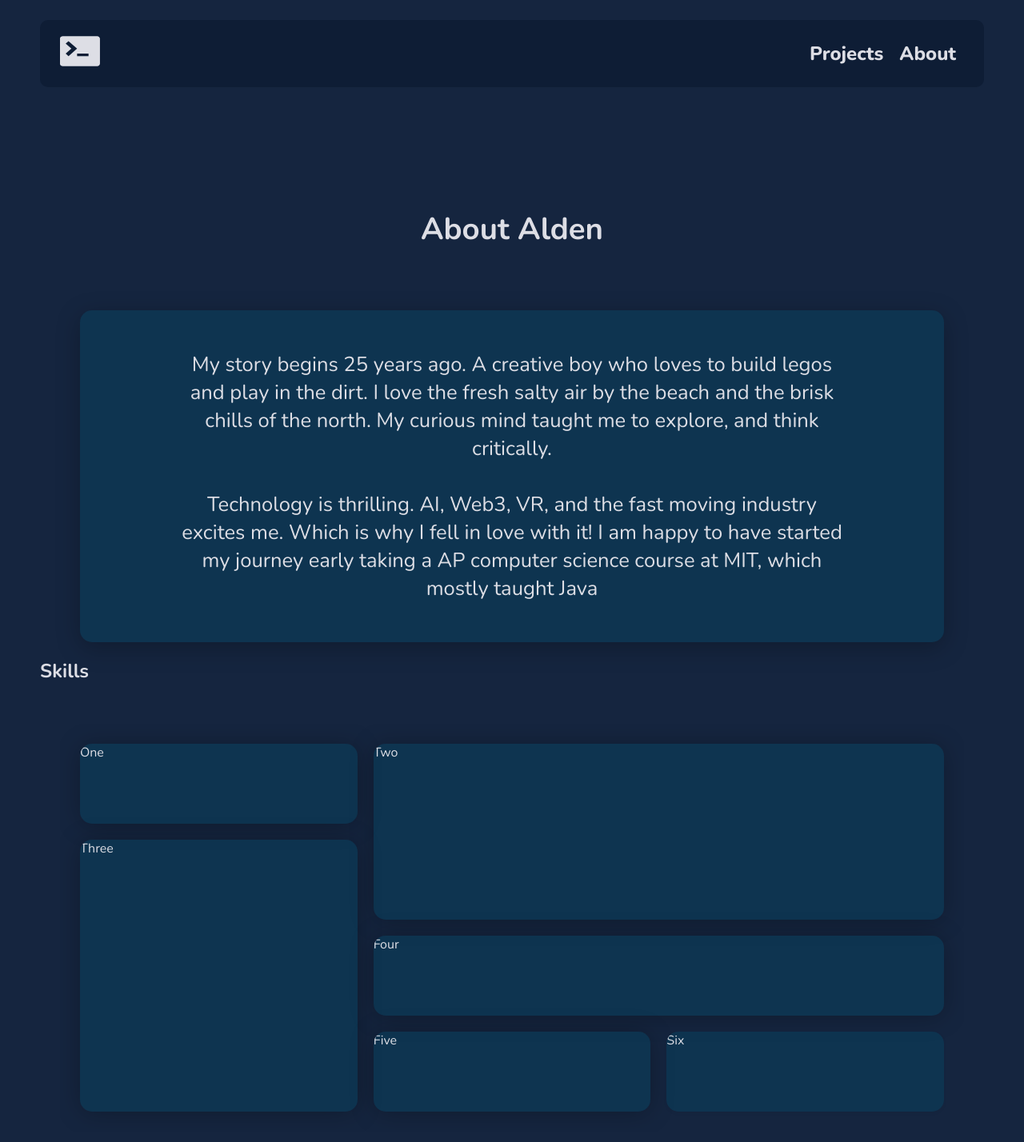
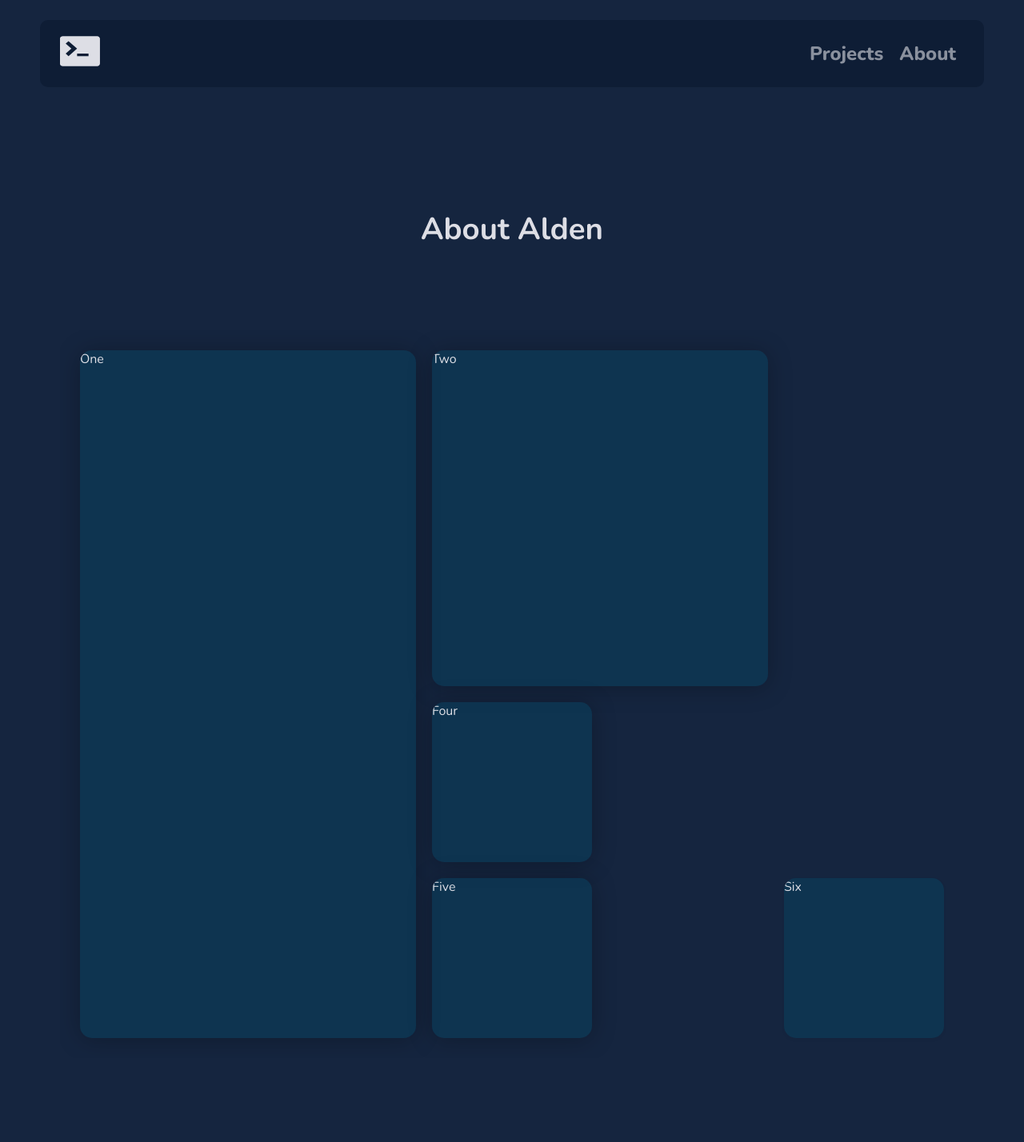
Before and after one commit to kinga112/portfolio, a React (Vite) app in the folder portfolio/: page /about in a window 1280 px wide. Shown: the top 1428 px of the page at 80% size. Built offline with nearby package versions, Linux system fonts and the light colour scheme.

Commit message:
disabled nav items for productions site

```diff
--- a/portfolio/src/components/NavBar.css
+++ b/portfolio/src/components/NavBar.css
@@ -29,7 +29,10 @@ nav{
     text-decoration: none;
     font-size: 1.5rem;
     font-weight: 800;
-    color: #dddee5
+    color: #dddee5;
+    pointer-events: none;
+    cursor: default;
+    opacity: 0.6;
 }
 
 #navbar li a:hover{
--- a/portfolio/src/pages/About.css
+++ b/portfolio/src/pages/About.css
@@ -16,50 +16,50 @@
 
 #grid-wrapper{
     display: grid;
-    grid-template-columns: repeat(3, 1fr);
+    grid-template-columns: repeat(5, 1fr);
     gap: 20px;
     padding: 25px;
-    grid-auto-rows: minmax(100px, auto);
+    grid-auto-rows: minmax(200px, auto);
     margin: 50px 25px;
 }
 
 #one {
-    grid-column: 1;
-    grid-row: 1;
+    grid-column: 1/3;
+    grid-row: 1/5;
     background-color: #00507059;
     box-shadow: 0 2px 30px rgba(0, 0, 0, 0.25);
     border-radius: 15px;
 }
 #two {
-    grid-column: 2 / 4;
+    grid-column: 3 / 5;
     grid-row: 1 / 3;
     background-color: #00507059;
     box-shadow: 0 2px 30px rgba(0, 0, 0, 0.25);
     border-radius: 15px;
 }
 #three {
-    grid-column: 1;
+    grid-column: 3;
     grid-row: 2 / 5;
     background-color: #00507059;
     box-shadow: 0 2px 30px rgba(0, 0, 0, 0.25);
     border-radius: 15px;
 }
 #four {
-    grid-column: 2/4;
+    grid-column: 3/4;
     grid-row: 3;
     background-color: #00507059;
     box-shadow: 0 2px 30px rgba(0, 0, 0, 0.25);
     border-radius: 15px;
 }
 #five {
-    grid-column: 2;
+    grid-column: 3;
     grid-row: 4;
     background-color: #00507059;
     box-shadow: 0 2px 30px rgba(0, 0, 0, 0.25);
     border-radius: 15px;
 }
 #six {
-    grid-column: 3;
+    grid-column: 5;
     grid-row: 4;
     background-color: #00507059;
     box-shadow: 0 2px 5px rgba(0, 0, 0, 0.041);
--- a/portfolio/src/pages/About.tsx
+++ b/portfolio/src/pages/About.tsx
@@ -8,7 +8,7 @@ function About() {
         <h1>
           About Alden
         </h1>
-        <div id='main-text'>
+        {/* <div id='main-text'>
           My story begins 25 years ago. A creative boy who loves to build legos and play in the dirt.
           I love the fresh salty air by the beach and the brisk chills of the north. My curious mind
           taught me to explore, and think critically.
@@ -20,11 +20,11 @@ function About() {
         </div>
         <h2>
           Skills
-        </h2>
+        </h2> */}
         <div id='grid-wrapper'>
           <div id="one">One</div>
           <div id="two">Two</div>
-          <div id="three">Three</div>
+          {/* <div id="three">Three</div> */}
           <div id="four">Four</div>
           <div id="five">Five</div>
           <div id="six">Six</div>
```
